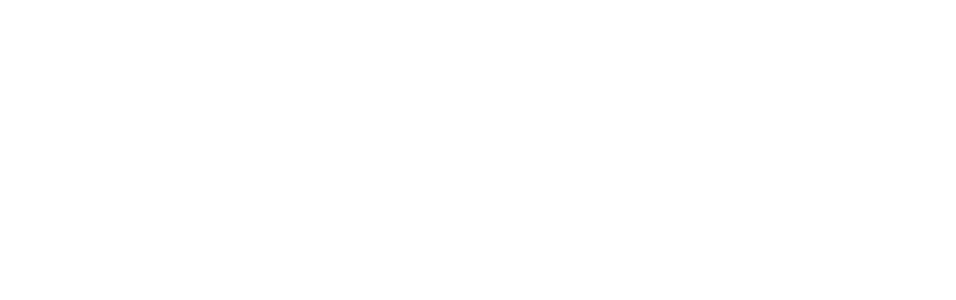
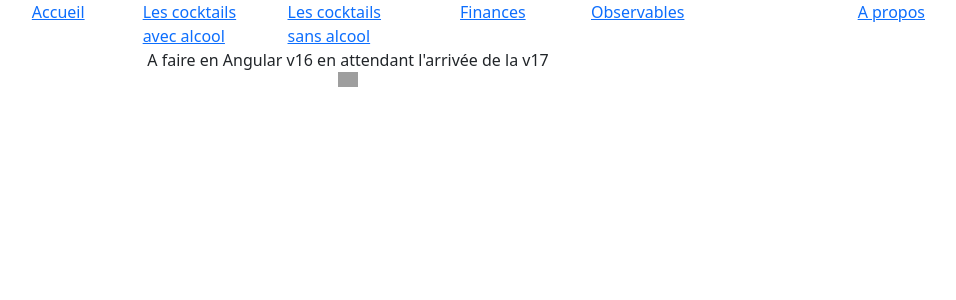
Before and after one commit to brandy223/angular_S7P, an Angular app: page / in a window 1280 px wide. Before the commit this address had no page. Shown: the top 300 px of the page, without its empty margins (292-1248 px from the left). Built offline with nearby package versions, Linux system fonts and the light colour scheme; grey boxes are pictures that could not be loaded.

Commit message:
header footer moche

```diff
--- a/angular.json
+++ b/angular.json
@@ -123,5 +123,8 @@
         }
       }
     }
+  },
+  "cli": {
+    "analytics": false
   }
 }
--- a/src/app/app.component.html
+++ b/src/app/app.component.html
@@ -1 +1,3 @@
+<app-header></app-header>
 <router-outlet></router-outlet>
+<app-footer></app-footer>
--- a/src/app/app.module.ts
+++ b/src/app/app.module.ts
@@ -3,6 +3,8 @@
 
 import { AppRoutingModule } from './app-routing.module';
 import { AppComponent } from './app.component';
+import { HeaderComponent } from './header/header.component';
+import { FooterComponent } from './footer/footer.component';
 import { JeuxComponent } from './jeux/jeux.component';
 import {NgbModule} from "@ng-bootstrap/ng-bootstrap";
 import {HttpClientModule} from "@angular/common/http";
@@ -10,7 +12,9 @@
 @NgModule({
   declarations: [
     AppComponent,
-    JeuxComponent
+    JeuxComponent,
+    HeaderComponent,
+    FooterComponent
   ],
   imports: [
     BrowserModule,
--- /dev/null
+++ b/src/app/footer/footer.component.html
@@ -0,0 +1,10 @@
+<footer class="panel padding-10">
+    <div class="row">
+        <div class="col-12 d-flex justify-content-center">
+            A faire en Angular v16 en attendant l'arrivée de la v17
+        </div>
+        <div class="col-12 d-flex justify-content-center padding-10">
+            <img class="flip" src="/assets/logo-micropole.svg" height="15px" />
+        </div>
+    </div>
+</footer>
--- /dev/null
+++ b/src/app/header/header.component.html
@@ -0,0 +1,19 @@
+<header>
+    <div class="panel padding-10">
+        <div class="row">
+            <div class="col-2 d-flex justify-content-center"><a routerLink="/home"><img [src]="" height="30px" /></a></div>
+            <div class="col-8">
+                <div class="row">
+                    <div class="col-1"></div>
+                    <div class="col-2 d-flex justify-content-center"><a routerLink="/home" routerLinkActive="gras">Accueil</a></div>
+                    <div class="col-2 d-flex justify-content-center"><a routerLink="/with" routerLinkActive="gras">Les cocktails avec alcool</a></div>
+                    <div class="col-2 d-flex justify-content-center"><a routerLink="/without" routerLinkActive="gras">Les cocktails sans alcool</a></div>
+                    <div class="col-2 d-flex justify-content-center"><a routerLink="/finances" routerLinkActive="gras">Finances</a></div>
+                    <div class="col-2 d-flex justify-content-center"><a routerLink="/observables" routerLinkActive="gras">Observables</a></div>
+                    <div class="col-1"></div>
+                </div>
+            </div>
+            <div class="col-2 d-flex justify-content-center"><a href="/about">A propos</a></div>
+        </div>
+    </div>
+</header>
```
Also changed, not shown: src/app/footer/footer.component.ts (added, +10 -0 lines), src/app/header/header.component.ts (added, +10 -0 lines), src/app/footer/footer.component.css (added), src/app/header/header.component.css (added).
